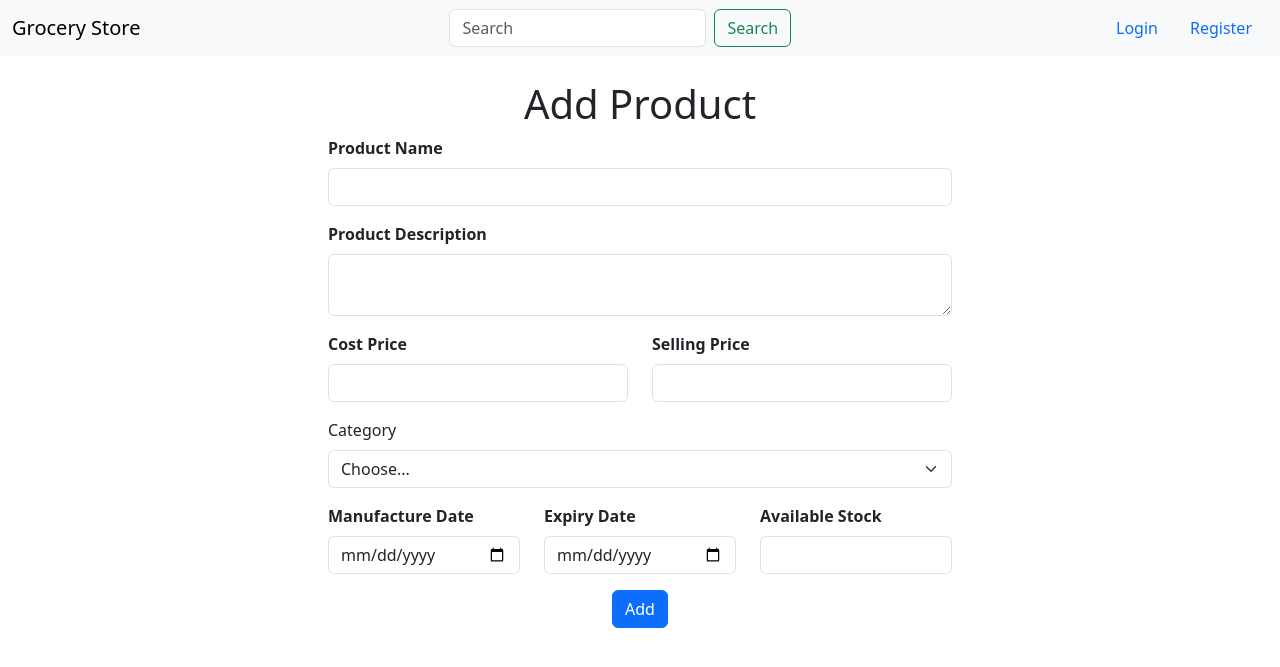
After one commit to rohitrk06/appdev1_bootcamp1, a Flask app: page /add_product in a window 1280 px wide. The commit adds this page. Shown: the top 667 px of the page. Run offline with Flask 3, Linux system fonts and the light colour scheme.

Commit message:
session update 24 June 2024

```diff
--- a/application/models.py
+++ b/application/models.py
@@ -67,7 +67,7 @@ class Cart(db.Model):
 class Requests(db.Model):
     request_id = db.Column(db.Integer,primary_key=True)
     username = db.Column(db.String(30),db.ForeignKey('user.username'))
-    category_id = db.Column(db.Integer,db.ForeignKey('categories.category_id'))
+    category_id = db.Column(db.Integer,db.ForeignKey('categories.category_id'), nullable= True)
     request_type = db.Column(db.String(20),nullable=False)
     request_date = db.Column(db.Date,nullable=False)
     status = db.Column(db.String(20),nullable=False)
--- a/application/routes.py
+++ b/application/routes.py
@@ -1,7 +1,123 @@
-# from flask import current_app as app , redirect, render_template, url_for
+from flask import redirect, render_template, url_for, request as req,flash,session
 from main import app
 from flask import render_template
+from application.models import *
+from datetime import datetime
 
 @app.route("/")
 def index():
     return render_template('index.html')
+
+@app.route('/add_category', methods=['GET', 'POST'])
+def add_category():
+    if req.method == 'GET':
+        return render_template('add_category.html')
+
+    if req.method == 'POST':
+        name = req.form.get('category_name')
+        description = req.form.get('description')
+
+        if not name:
+            flash('Category Name is required', 'danger')
+            return redirect(url_for('add_category'))
+
+        category = Categories.query.filter_by(name=name).first()
+
+        if category:
+            flash('Category already exists', 'danger')
+            return redirect(url_for('add_category'))
+
+        if session['role']=='admin':
+            try:
+                category = Categories(name=name, description=description)
+                db.session.add(category)
+                db.session.commit()
+                flash('Category added successfully', 'success')
+                return redirect(url_for('add_category'))
+            except Exception as e:
+                flash(f'Error adding category!! Error: {e}', 'danger')
+                return redirect(url_for('add_category'))
+
+        elif session['role'] == 'store_manager':
+            request = Requests.query.filter_by(username=session['username'], request_type='add_category', status='pending',new_category_name=name).first()
+
+            if request:
+                flash('Request already raised by the store manager', 'danger')
+                return redirect(url_for('add_category'))
+
+            request = Requests(username=session['username'],
+                                request_type='add_category',
+                                request_date=datetime.now(),
+                                status = 'pending',
+                                new_category_name = name,
+                                new_category_description = description)
+            try:
+                db.session.add(request)
+                db.session.commit()
+                flash('Request raised successfully', 'success')
+                return redirect(url_for('index'))
+            except Exception as e:
+                flash(f'Error raising request!! Error: {e}', 'danger')
+                return redirect(url_for('add_category'))
+
+        else:
+            flash('Unauthorized Access', 'danger')
+            return redirect(url_for('index'))
+
+@app.route('/add_product', methods=['GET', 'POST'])
+def add_product():
+    if req.method =='GET':
+        categories = Categories.query.all()
+        return render_template('add_product.html', categories=categories)
+
+    if req.method == 'POST':
+        name = req.form.get('product_name')
+        description = req.form.get('description')
+        selling_price = req.form.get('selling_price')
+        stock = req.form.get('stock')
+        manufacture_date = req.form.get('mfg_date')
+        expiry_date = req.form.get('expiry_date')
+        cost_price = req.form.get('cost_price')
+        category_id = req.form.get('category')
+
+    #data validation
+
+    if not name or not selling_price or not stock or not manufacture_date or not cost_price:
+        flash('All fields are required', 'danger')
+        return redirect(url_for('add_product'))
+
+    category = Categories.query.filter_by(category_id=category_id).first()
+    if not category:
+        flash('Invalid Category', 'danger')
+        return redirect(url_for('add_product'))
+
+    if selling_price < cost_price:
+        flash('Alert you are selling product in Loss', 'danger')
+        return redirect(url_for('add_product'))
+
+    if expiry_date < manufacture_date:
+        flash('Expiry date should be greater than manufacture date', 'danger')
+        return redirect(url_for('add_product'))
+
+    if session['role'] == 'admin':
+        flash('Unauthorized Access', 'danger')
+        return redirect(url_for('index'))
+
+    if session['role'] == 'store_manager':
+        product = Product(name = name,
+                          description = description,
+                          selling_price = selling_price,
+                          stock = int(stock),
+                          manufacture_date = datetime.strptime(manufacture_date, "%Y-%m-%d").date(),
+                          expiry_date = datetime.strptime(expiry_date, "%Y-%m-%d").date(),
+                          cost_price = int(cost_price),
+                          category_id = category.category_id)
+        try:
+            db.session.add(product)
+            db.session.commit()
+            flash('Product added successfully', 'success')
+            return redirect(url_for('index'))
+        except Exception as e:
+            flash(f'Error adding product!! Error: {e}', 'danger')
+            # db.session.rollback()
+            return redirect(url_for('add_product'))
--- /dev/null
+++ b/template/add_product.html
@@ -0,0 +1,58 @@
+{% extends 'nav_link.html' %}
+
+{% block title %} Add Product - Grocery Store {% endblock title %}
+
+{% block main_content %}
+<div class="container-fluid mt-2 p-3">
+    <h1 class="text-center">Add Product</h1>
+    <div class="d-flex justify-content-center">
+        <form class="w-50 justify-content-center" method="POST" action="/add_product">
+            <div class="mb-3">
+                <label for="product_name" class="form-label"><strong>Product Name</strong></label>
+                <input type="text" class="form-control" id="product_name" name = product_name>
+            </div>
+            <div class="mb-3">
+                <label for="description" class="form-label"><strong>Product Description</strong></label>
+                <textarea class="form-control" id="description" name = description></textarea>
+            </div>
+            <div class="row">
+                <div class="mb-3 col-6">
+                    <label for="cost_price" class="form-label"><strong>Cost Price</strong></label>
+                    <input type="number" class="form-control" id="cost_price" name = 'cost_price' required>
+                </div>
+                <div class="mb-3 col-6">
+                    <label for="selling_price" class="form-label"><strong>Selling Price</strong> </label>
+                    <input type="number" class="form-control" id="selling_price" name = 'selling_price'>
+                </div>
+            </div>
+            <div class="mb-3">
+                <label for="category" class="form-label">Category</label>
+                <select class="form-select" id="category" name = category>
+                    <option selected>Choose...</option>
+                    {% for category in categories %}
+                    <option value="{{ category.category_id }}">{{ category.name }}</option>
+                    {% endfor %}
+                </select>
+            </div>
+            <div class="row">
+                <div class="mb-3 col-4">
+                    <label for="manufacturing_date" class="form-label"><strong>Manufacture Date</strong></label>
+                    <input type="date" class="form-control" id="manufacturing_date" name = 'mfg_date' required>
+                </div>
+                <div class="mb-3 col-4">
+                    <label for="expiry_date" class="form-label"><strong>Expiry Date</strong> </label>
+                    <input type="date" class="form-control" id="expiry_date" name = 'expiry_date'>
+                </div>
+                <div class="mb-3 col-4">
+                    <label for="stock" class="form-label"><strong>Available Stock</strong></label>
+                    <input type="number" class="form-control" id="stock" name = stock required>
+                </div>
+            </div>
+            <div class="d-flex justify-content-center mb-3">
+                <button type="submit" class="btn btn-primary">Add</button>
+            </div>
+        </form>
+    </div>
+</div>
+
+{% endblock main_content %}
--- a/template/base.html
+++ b/template/base.html
@@ -21,7 +21,12 @@
     <nav class="navbar bg-body-tertiary">
         <div class="container-fluid">
             <a class="navbar-brand h1 m-0" href="#">Grocery Store</a>
-
+            {% block search %}
+            <form class="d-flex" role="search">
+                <input class="form-control me-2" type="search" placeholder="Search" aria-label="Search">
+                <button class="btn btn-outline-success" type="submit">Search</button>
+            </form>
+            {% endblock search %}
             <ul class="nav justify-content-end ">
                 {% block nav_items %}
                 <li class="nav-item">
@@ -30,12 +35,7 @@
                 {% endblock nav_items %}
             </ul>
 
-            {% block search %}
-            <form class="d-flex" role="search">
-                <input class="form-control me-2" type="search" placeholder="Search" aria-label="Search">
-                <button class="btn btn-outline-success" type="submit">Search</button>
-            </form>
-            {% endblock search %}
+
         </div>
     </nav>
 
--- /dev/null
+++ b/template/nav_link.html
@@ -0,0 +1,49 @@
+{% extends 'base.html' %}
+
+
+{% block nav_items %}
+
+    {% if session['username'] %}
+        {% if session['role'] == 'admin' %}
+            <li class="nav-item">
+                <a class="nav-link" href={{ url_for('index') }}>Dashboard</a>
+            </li>
+            <li class="nav-item">
+                <a class="nav-link" href={{ url_for('add_category') }}>Add Categories</a>
+            </li>
+            <li class="nav-item">
+                <a class="nav-link" href='#'>Summary</a>
+            </li>
+        {% elif session['role'] == 'store_manager' %}
+            <li class="nav-item">
+                <a class="nav-link" href={{ url_for('index') }}>Dashboard</a>
+            </li>
+            <li class="nav-item">
+                <a class="nav-link" href={{ url_for('add_category')}}>Add Categories</a>
+            </li>
+            <li class="nav-item">
+                <a class="nav-link" href={{url_for('add_product')}}>Add Products</a>
+            </li>
+            <li class="nav-item">
+                <a class="nav-link" href='#'>Requests</a>
+            </li>
+        {% else %}
+z
+        {% endif %}
+        <li class="nav-item">
+            <a class="nav-link" href={{ url_for('logout') }}>Logout</a>
+        </li>
+        <li class="nav-item">
+            <a class="nav-link disabled" >{{ session['username']}}</a>
+        </li>
+    {% else %}
+    <li class="nav-item">
+        <a class="nav-link" href={{ url_for('login')}}>Login</a>
+    </li>
+    <li class="nav-item">
+        <a class="nav-link" href={{ url_for('register') }}>Register</a>
+    </li>
+    {% endif %}
+
+
+{% endblock nav_items %}
```
Also changed, not shown: application/auth_routes.py (+9 -0 lines), template/add_category.html (added, +25 -0 lines), template/index.html (+2 -9 lines), instance/data.sqlite3.
